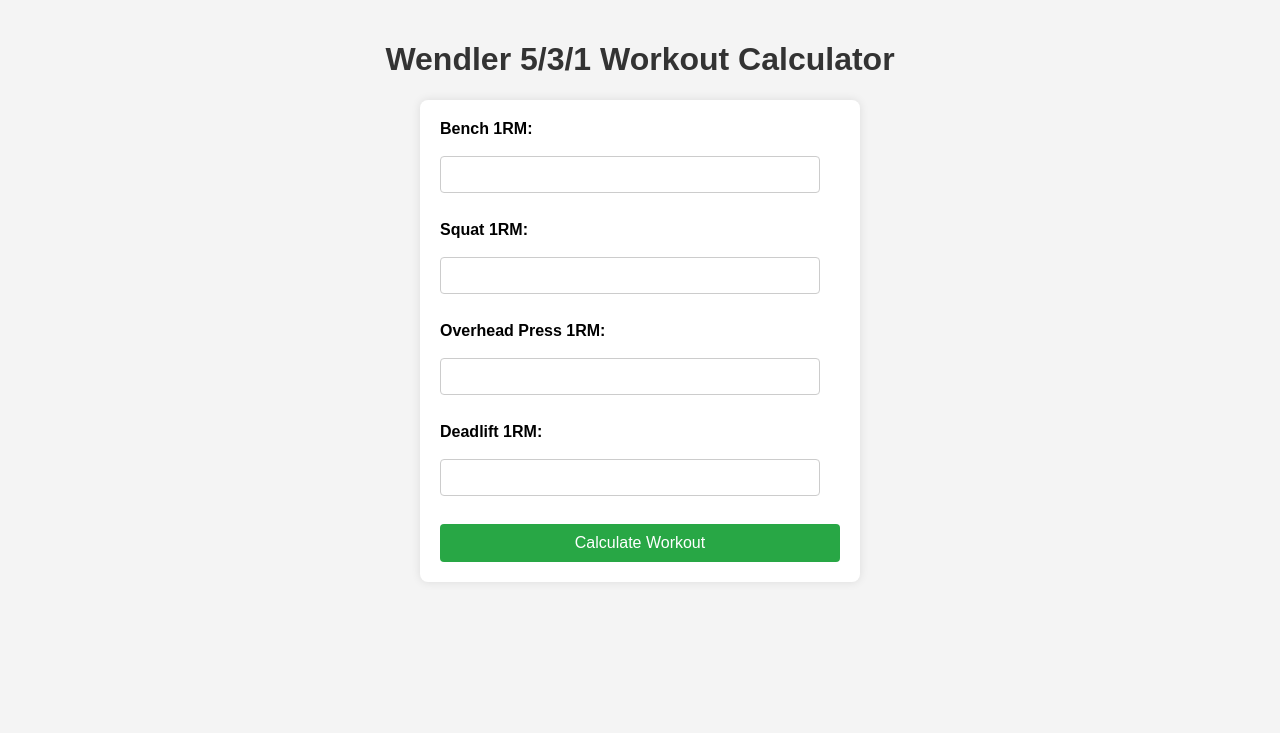
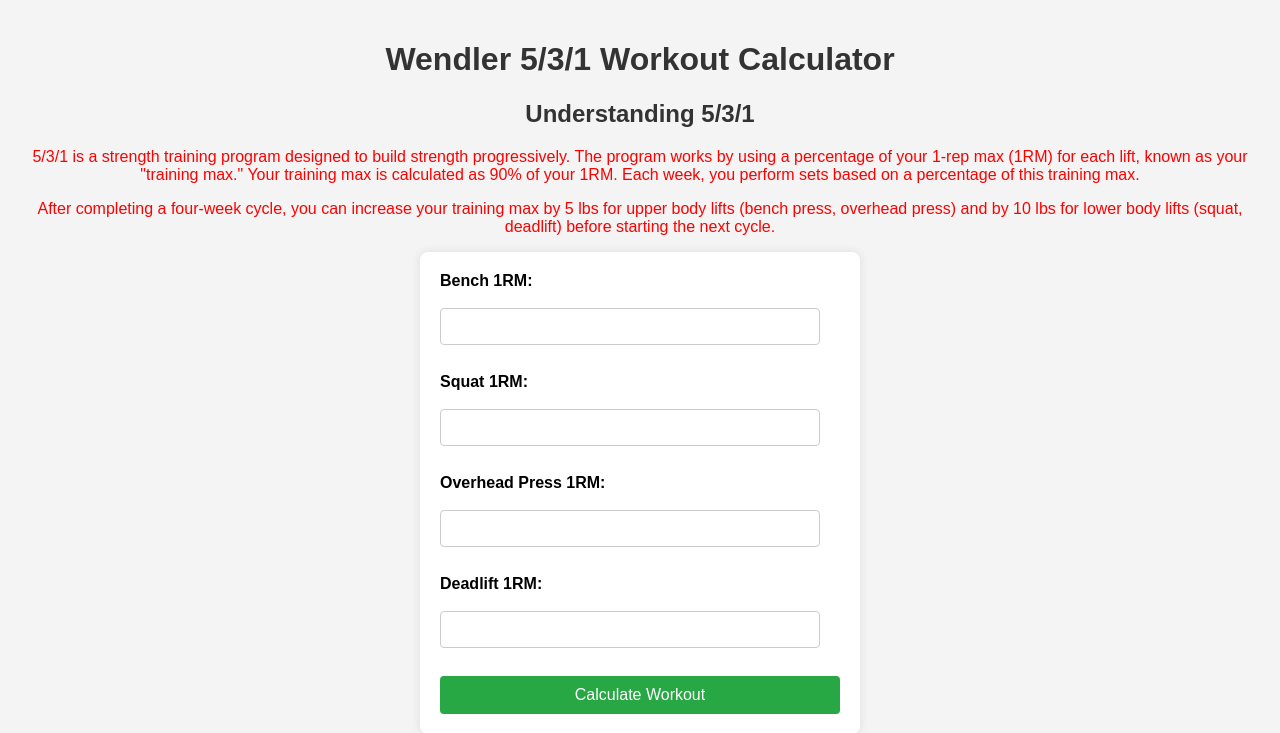
Before and after one commit to GilHope/workout_app, a Flask app: page / in a window 1280 px wide. Shown: the top 733 px of the page. Run offline with Flask 3, Linux system fonts and the light colour scheme.

Commit message:
add program explanation section

```diff
--- a/frontend/templates/index.html
+++ b/frontend/templates/index.html
@@ -8,6 +8,19 @@
 </head>
 <body>
     <h1>Wendler 5/3/1 Workout Calculator</h1>
+
+    <section>
+        <h2>Understanding 5/3/1</h2>
+        <p>
+            5/3/1 is a strength training program designed to build strength progressively.
+            The program works by using a percentage of your 1-rep max (1RM) for each lift, known as your "training max."
+            Your training max is calculated as 90% of your 1RM. Each week, you perform sets based on a percentage of this training max.
+        </p>
+        <p>
+            After completing a four-week cycle, you can increase your training max by 5 lbs for upper body lifts (bench press, overhead press)
+            and by 10 lbs for lower body lifts (squat, deadlift) before starting the next cycle.
+        </p>
+    </section>
 
     <form method="post">
         <label for="bench_1rm">Bench 1RM:</label>
```
